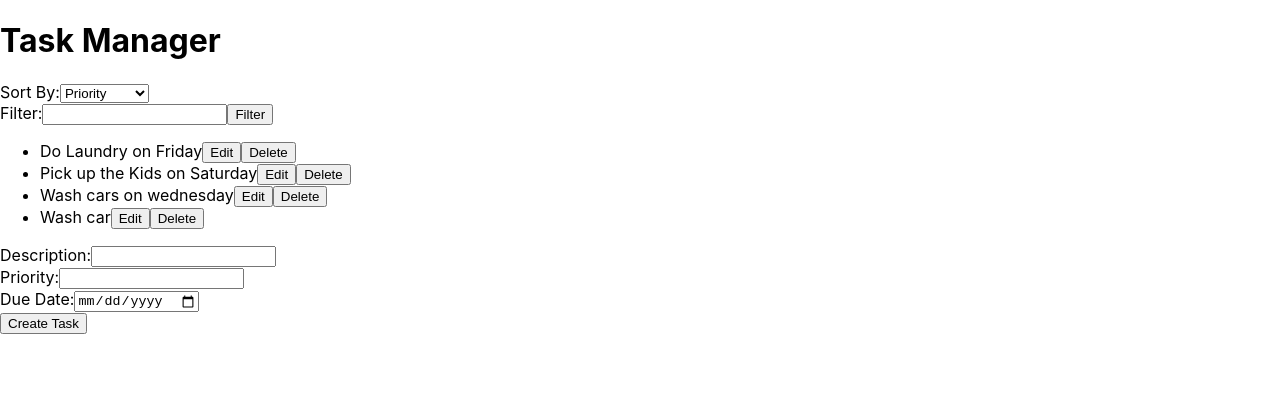
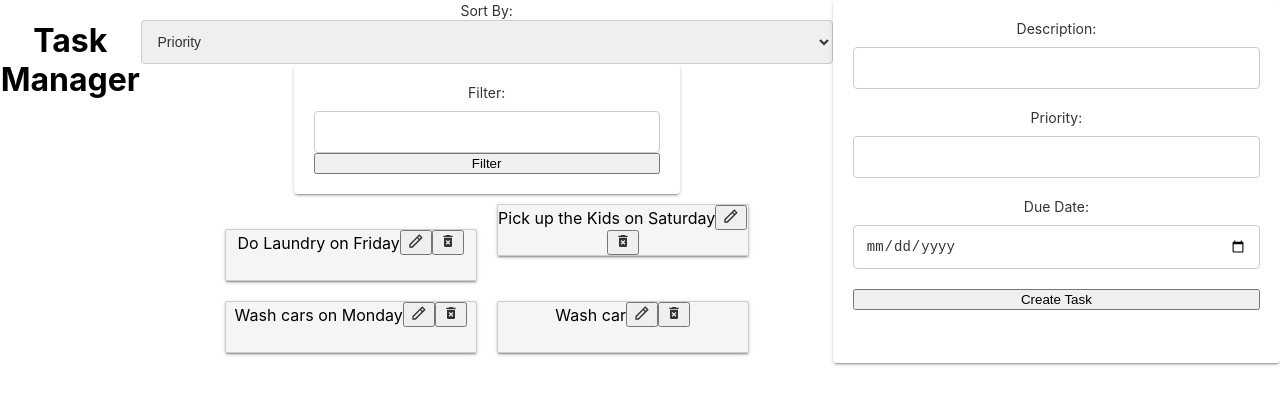
Before and after one commit to williammatias/react-TODO-exemplar, a React (Create React App) app: page / in a window 1280 px wide. Shown: the top 404 px of the page. Built offline with nearby package versions, Linux system fonts and the light colour scheme; data requests are answered from the project's data file.

Commit message:
adding basic css

```diff
--- a/db.json
+++ b/db.json
@@ -16,7 +16,7 @@
     },
     {
       "id": 6,
-      "description": "Wash cars on wednesday",
+      "description": "Wash cars on Monday",
       "complete": false,
       "priority": "3",
       "dueDate": "2023-01-04"
--- a/src/App.css
+++ b/src/App.css
@@ -1,5 +1,6 @@
 .App {
   text-align: center;
+  display: flex;
 }
 
 .App-logo {
--- a/src/App.js
+++ b/src/App.js
@@ -30,7 +30,7 @@ function App() {
     }));
   }
   return (
-    <div>
+    <div className='App'>
       <h1>Task Manager</h1>
       {tasks.length > 0 && <TaskList tasks={tasks} onEditTask={handleEditTask} />}
       <CreateTask onCreateTask={handleCreateTask} />
--- /dev/null
+++ b/src/assets/delete-icon.js
@@ -0,0 +1,8 @@
+import React from 'react';
+
+const DeleteIcon = () => (
+    <svg xmlns="http://www.w3.org/2000/svg" fill="#000000" width="800px" height="800px" viewBox="0 0 24 24">
+        <path d="M6 19c0 1.1.9 2 2 2h8c1.1 0 2-.9 2-2V7H6v12zm2.46-7.12l1.41-1.41L12 12.59l2.12-2.12 1.41 1.41L13.41 14l2.12 2.12-1.41 1.41L12 15.41l-2.12 2.12-1.41-1.41L10.59 14l-2.13-2.12zM15.5 4l-1-1h-5l-1 1H5v2h14V4z" />
+    </svg>)
+
+export default DeleteIcon;
--- /dev/null
+++ b/src/assets/edit-icon.js
@@ -0,0 +1,14 @@
+import React from 'react';
+
+const EditIcon = () => (
+	<svg width="800px" height="800px" viewBox="0 0 48 48" xmlns="http://www.w3.org/2000/svg" >
+
+		<path d="M0 0h48v48H0z" fill="none" />
+		<g id="EditIcon">
+			<path d="M44,14L34,4L4,34L3.967,44.033L14,44L44,14z M34,9.657L38.343,14l-3.622,3.622l-4.343-4.343L34,9.657z M7.98,40.02
+		l0.014-4.357L27.55,16.107l4.343,4.343L12.338,40.005L7.98,40.02z"/>
+		</g>
+	</svg>
+);
+
+export default EditIcon;
--- /dev/null
+++ b/src/components/CreateTask.css
@@ -0,0 +1,43 @@
+/* Style the form as a material design form */
+form {
+    display: flex;
+    flex-direction: column;
+    width: 50%;
+    margin: 0 auto;
+    padding: 20px;
+    border-radius: 4px;
+    background-color: white;
+    box-shadow: 0 2px 2px 0 rgba(0, 0, 0, 0.14), 0 1px 5px 0 rgba(0, 0, 0, 0.12), 0 3px 1px -2px rgba(0, 0, 0, 0.2);
+  }
+
+  label {
+    font-size: 14px;
+    color: #333;
+    margin-bottom: 10px;
+  }
+
+  input,
+  select {
+    width: 100%;
+    padding: 12px;
+    border: 1px solid #ccc;
+    border-radius: 4px;
+    box-sizing: border-box;
+    outline: none;
+    font-size: 14px;
+    color: #333;
+  }
+
+  input[type="submit"] {
+    background-color: #2196f3;
+    border: none;
+    color: white;
+    padding: 12px 20px;
+    cursor: pointer;
+    font-size: 14px;
+    border-radius: 4px;
+  }
+
+  input[type="submit"]:hover {
+    background-color: #1976d2;
+  }
--- a/src/components/CreateTask.js
+++ b/src/components/CreateTask.js
@@ -1,5 +1,7 @@
 import React, { useState } from 'react';
 import axios from 'axios';
+
+import './CreateTask.css'
 
 export default function CreateTask(props) {
   // Initialize state with an empty task
--- a/src/components/EditTaskForm.js
+++ b/src/components/EditTaskForm.js
@@ -1,5 +1,6 @@
 import { useState } from 'react';
 import axios from 'axios';
+
 export default function EditTaskForm(props) {
     const [formData, setFormData] = useState(props.task)
     const handleChange = (event) => {
--- /dev/null
+++ b/src/components/TaskList.css
@@ -0,0 +1,38 @@
+@import url('https://fonts.googleapis.com/css2?family=Roboto:wght@400;700&display=swap');
+
+ul {
+    list-style: none;
+    margin: 0;
+    padding: 0;
+}
+
+li {
+    background-color: #f5f5f5;
+    border: 1px solid #ccc;
+    display: inline-block;
+    height: 50px;
+    border-radius: 2px;
+    box-shadow: 0 2px 2px 0 rgba(0, 0, 0, 0.14), 0 1px 5px 0 rgba(0, 0, 0, 0.12), 0 3px 1px -2px rgba(0, 0, 0, 0.2);
+    display: inline-block;
+    margin: 10px;
+    width: 250px;
+}
+
+li p {
+    color: #777;
+    font-family: 'Roboto', sans-serif;
+    margin: 0;
+    padding: 20px;
+    font-size: 14px;
+    color: #333;
+}
+
+button svg {
+    width: 16px;
+    height: 16px;
+    fill: #333;
+}
+
+button:hover svg {
+    fill: #777;
+}
--- a/src/components/TaskList.js
+++ b/src/components/TaskList.js
@@ -1,6 +1,11 @@
 import React, { useState } from 'react';
 import axios from 'axios';
 import EditTaskForm from './EditTaskForm'
+import './TaskList.css';
+
+
+import EditIcon from '../assets/edit-icon';
+import DeleteIcon from '../assets/delete-icon';
 
 export default function TaskList(props) {
   const [tasks, setTasks] = useState(props.tasks);
@@ -35,7 +40,7 @@ export default function TaskList(props) {
             setSelectedTask(task);
           }}
         >
-          Edit
+          <EditIcon />
         </button>
         <button
           onClick={() => {
@@ -49,7 +54,7 @@ export default function TaskList(props) {
               });
           }}
         >
-          Delete
+          <DeleteIcon />
         </button>
       </li>
     ));
```
